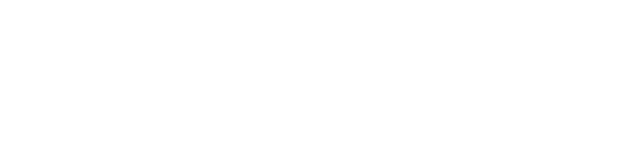
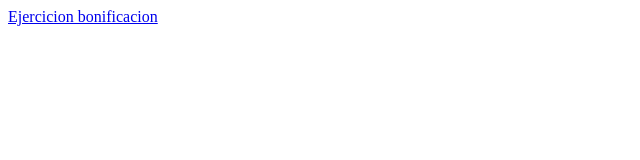
Before and after one commit to jesu337/Bonificacion-0.1, a plain HTML site: page index.html in a window 1280 px wide. Shown: the whole page, without its empty margins (0-640 px from the left). Drawn offline with Linux system fonts and the light colour scheme.

Commit message:
Se suben los acrchivos de la bonificacion

```diff
--- a/index.html
+++ b/index.html
@@ -7,5 +7,7 @@
 </head>
 <body>
 
+<a href="html/bonificacion.html">Ejercicion bonificacion</a>
+
 </body>
 </html>
```
Also changed, not shown: html/bonificacion.html (renamed from bonificacion.html).
